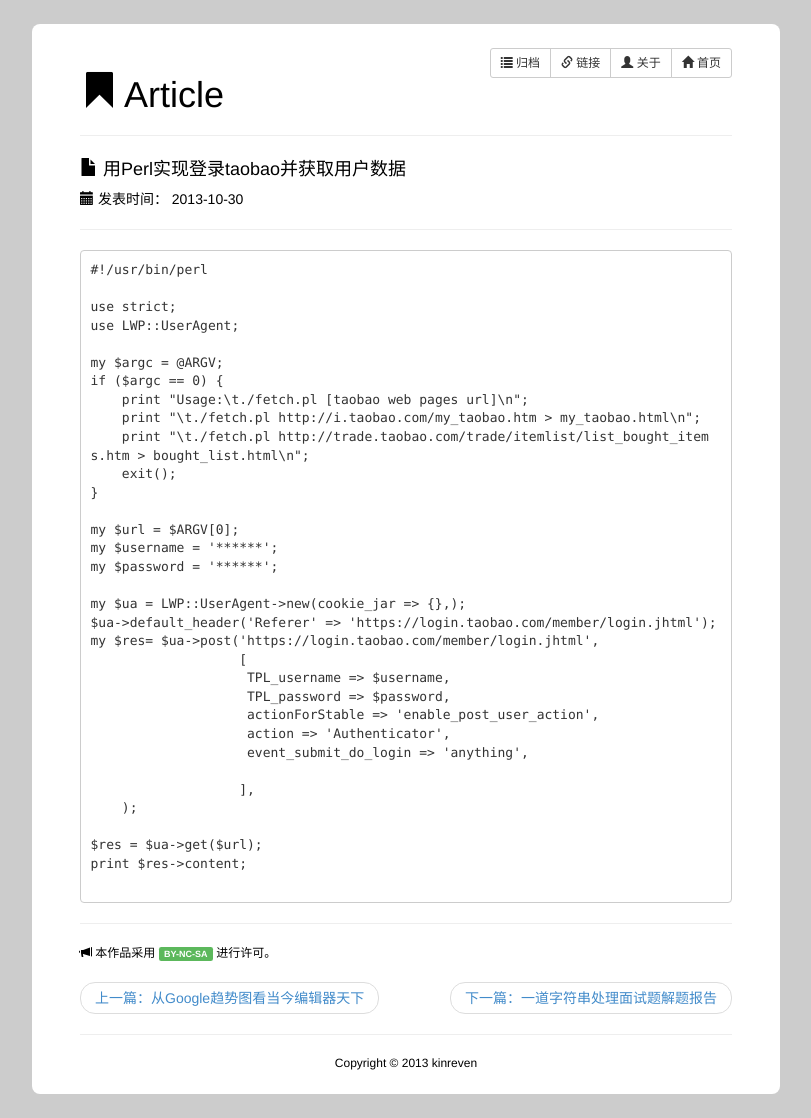
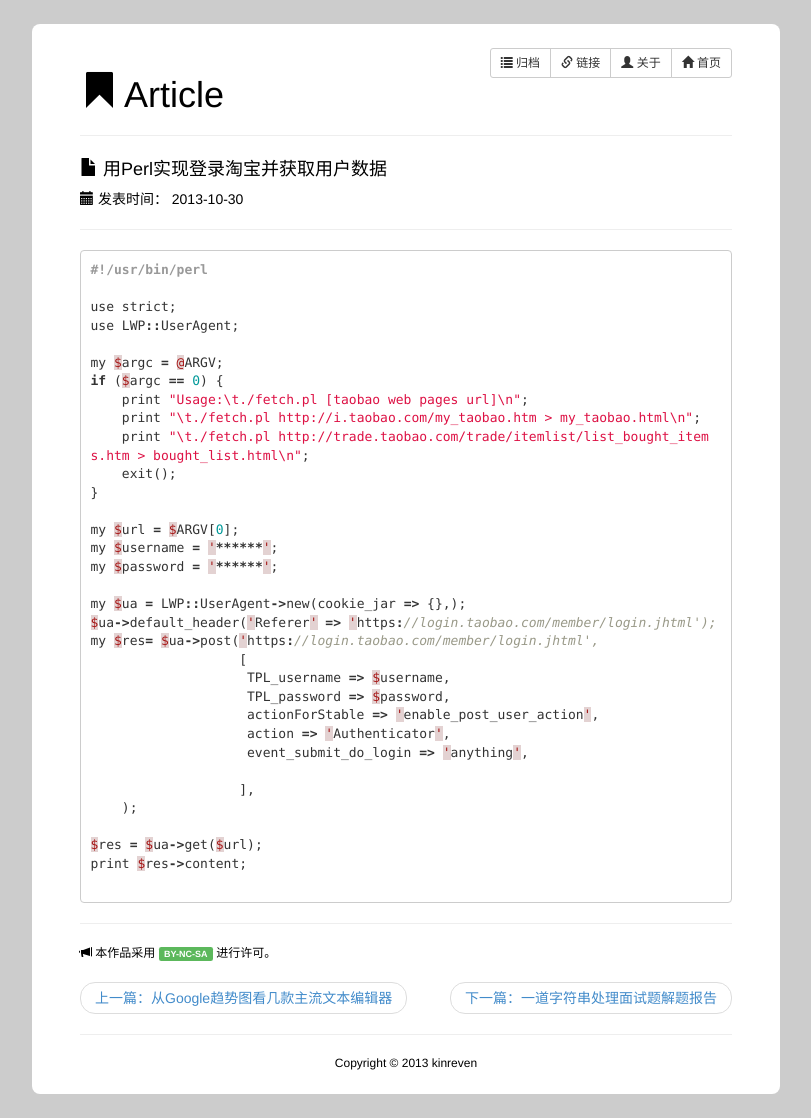
Before and after one commit to kinreven/kinreven.github.com, a Jekyll site: the page built from _posts/2013-10-30-login-taobao-by-perl-script.markdown, in a window 1280 px wide. Shown: the whole page, without its empty margins (234-1045 px from the left). Built offline with Jekyll 4.4.1, drawn with Linux system fonts in a browser that asks for light colours; Markdown is read by kramdown in place of the engine named in the settings.

Commit message:
[update]

````diff
--- a/_posts/2013-10-16-review-emacs-vs-vim-from-google-trends.markdown
+++ b/_posts/2013-10-16-review-emacs-vs-vim-from-google-trends.markdown
@@ -1,6 +1,6 @@
 ---
 layout: post
-title: "从Google趋势图看当今编辑器天下"
+title: "从Google趋势图看几款主流文本编辑器"
 ---
 
 <script type="text/javascript" src="//www.google.com/trends/embed.js?hl=en-US&q=Emacs,+VIM,+Sublime+Text,+Notepad%2B%2B,+Textmate&cmpt=q&content=1&cid=TIMESERIES_GRAPH_0&export=5&w=700&h=430"></script>
--- a/_posts/2013-10-30-login-taobao-by-perl-script.markdown
+++ b/_posts/2013-10-30-login-taobao-by-perl-script.markdown
@@ -1,10 +1,10 @@
 ---
 layout: post
-title: "用Perl实现登录taobao并获取用户数据"
+title: "用Perl实现登录淘宝并获取用户数据"
 ---
 
 
-```
+```c
 #!/usr/bin/perl
 
 use strict;
````
